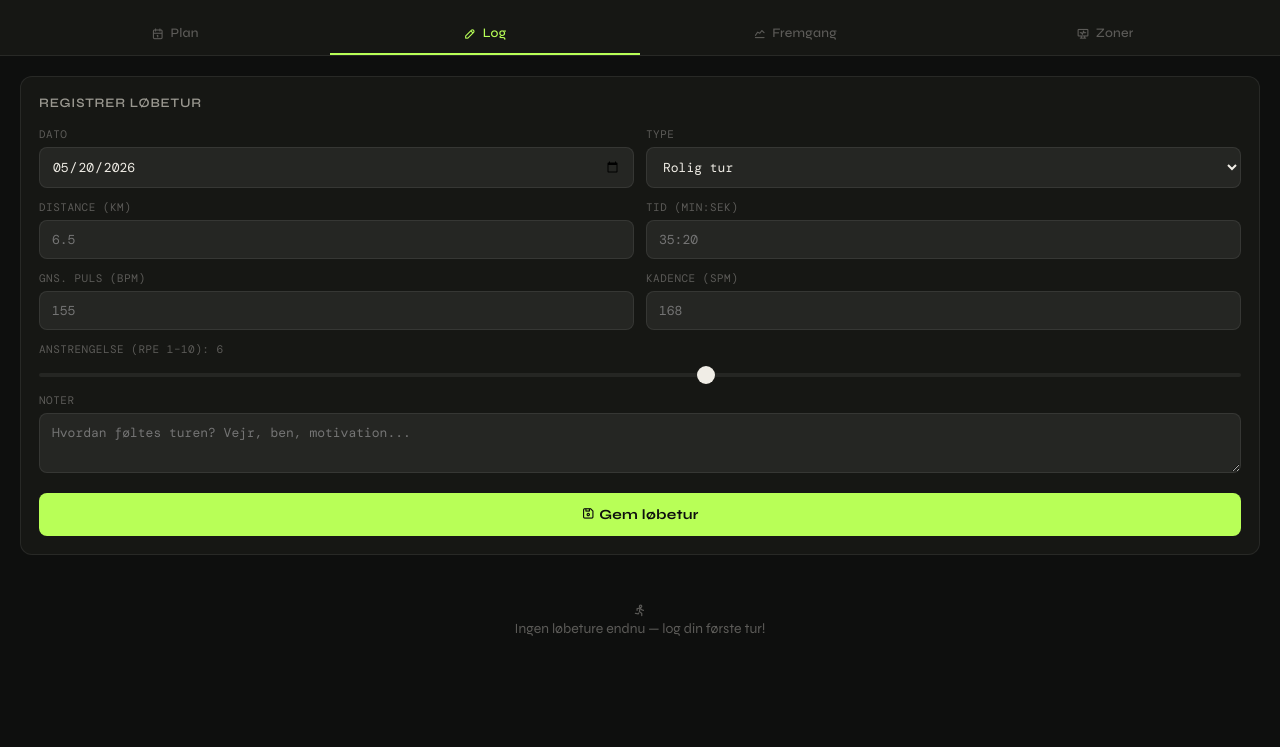
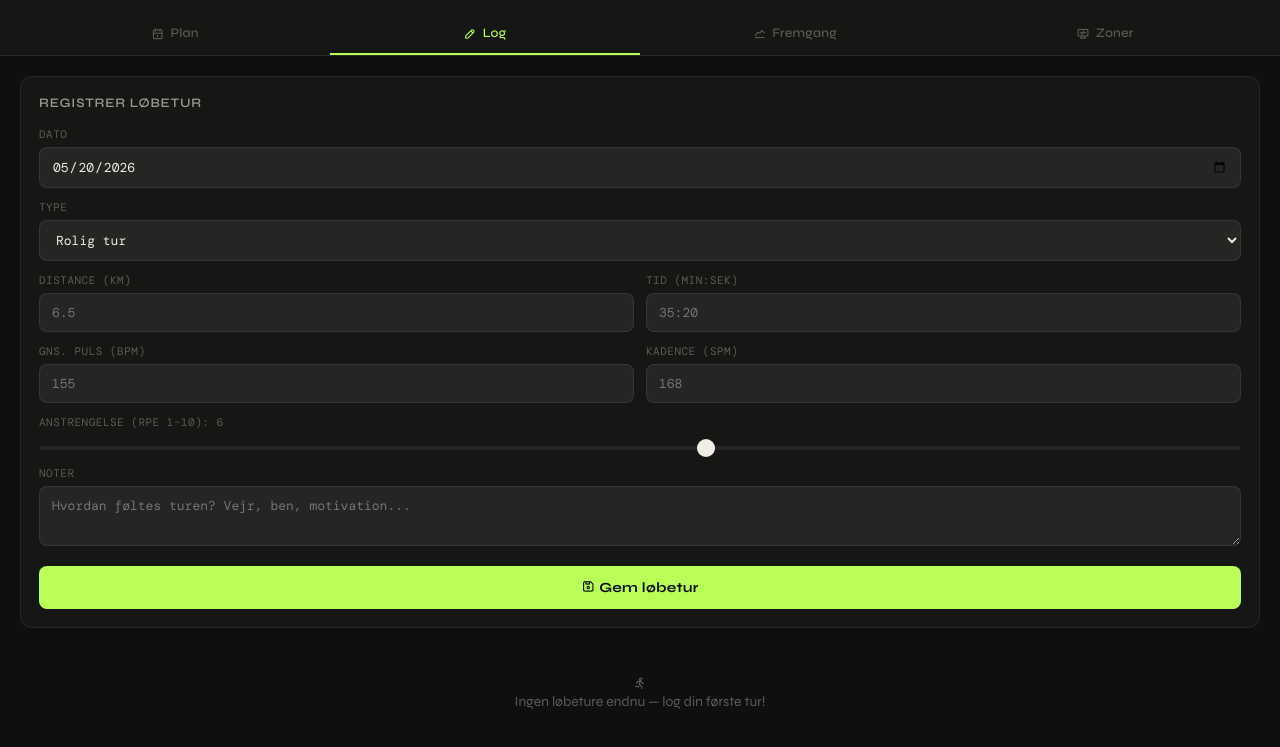
Before and after one commit to simonfranckj/runnningplan, a plain HTML site: page index.html in a window 1280 px wide. Both pictures are taken after a click on the button "Log". Shown: the part 59-806 px from the top of the page. Drawn offline with nearby package versions, Linux system fonts and the light colour scheme.

Commit message:
Add files via upload

```diff
--- a/index.html
+++ b/index.html
@@ -619,15 +619,15 @@
   <div class="log-form">
     <h3>Registrer løbetur</h3>
     <div class="form-grid">
-      <div class="form-field">
+      <div class="form-field full">
         <label>Dato</label>
         <input type="date" id="log-date">
       </div>
-      <div class="form-field">
+      <div class="form-field full">
         <label>Type</label>
         <select id="log-type">
           <option value="easy">Rolig tur</option>
-          <option value="tempo">Tempatur</option>
+          <option value="tempo">Tempotur</option>
           <option value="interval">Intervaltræning</option>
           <option value="long">Langtur</option>
           <option value="recovery">Restitution</option>
```
